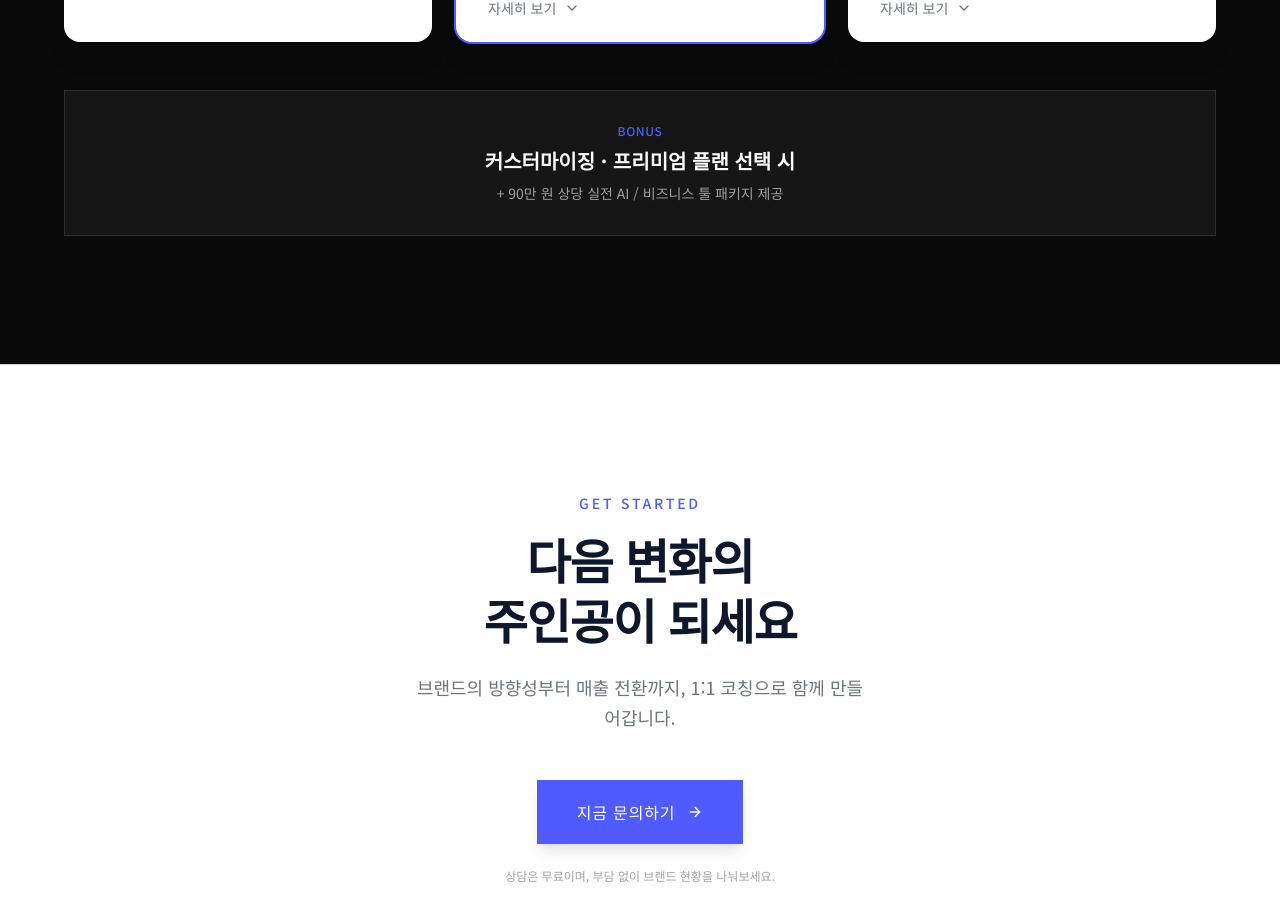
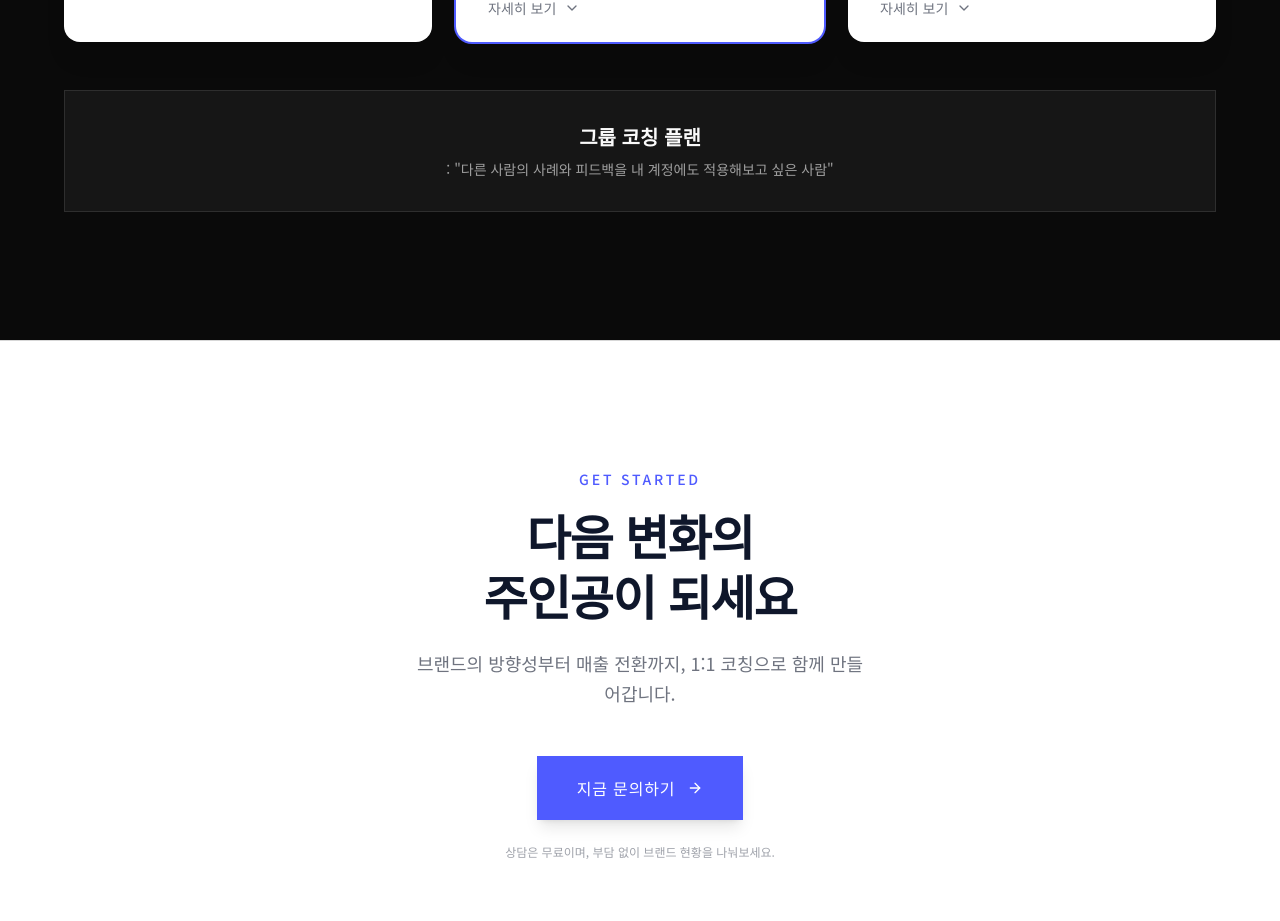
Before and after one commit to kimdoimnida-cell/coach, a Next.js app: page / in a window 1280 px wide. Shown: the part 5858-6779 px from the top of the page. Built offline with nearby package versions, Linux system fonts and the light colour scheme.

Commit message:
Replace Bonus Note section with Group Coaching Plan

```diff
--- a/components/sections/pricing-section.tsx
+++ b/components/sections/pricing-section.tsx
@@ -376,16 +376,13 @@ export function PricingSection() {
           })}
         </div>
 
-        {/* Bonus Note */}
+        {/* Group Coaching Plan */}
         <div className="mt-12 border border-primary-foreground/10 bg-primary-foreground/5 p-8 text-center">
-          <p className="mb-2 text-xs font-medium tracking-wider uppercase text-brand">
-            Bonus
-          </p>
           <p className="text-lg font-bold md:text-xl">
-            {"커스터마이징 · 프리미엄 플랜 선택 시"}
+            {"그룹 코칭 플랜"}
           </p>
           <p className="mt-2 text-sm opacity-60">
-            {"+ 90만 원 상당 실전 AI / 비즈니스 툴 패키지 제공"}
+            {": \"다른 사람의 사례와 피드백을 내 계정에도 적용해보고 싶은 사람\""}
           </p>
         </div>
       </div>
```
